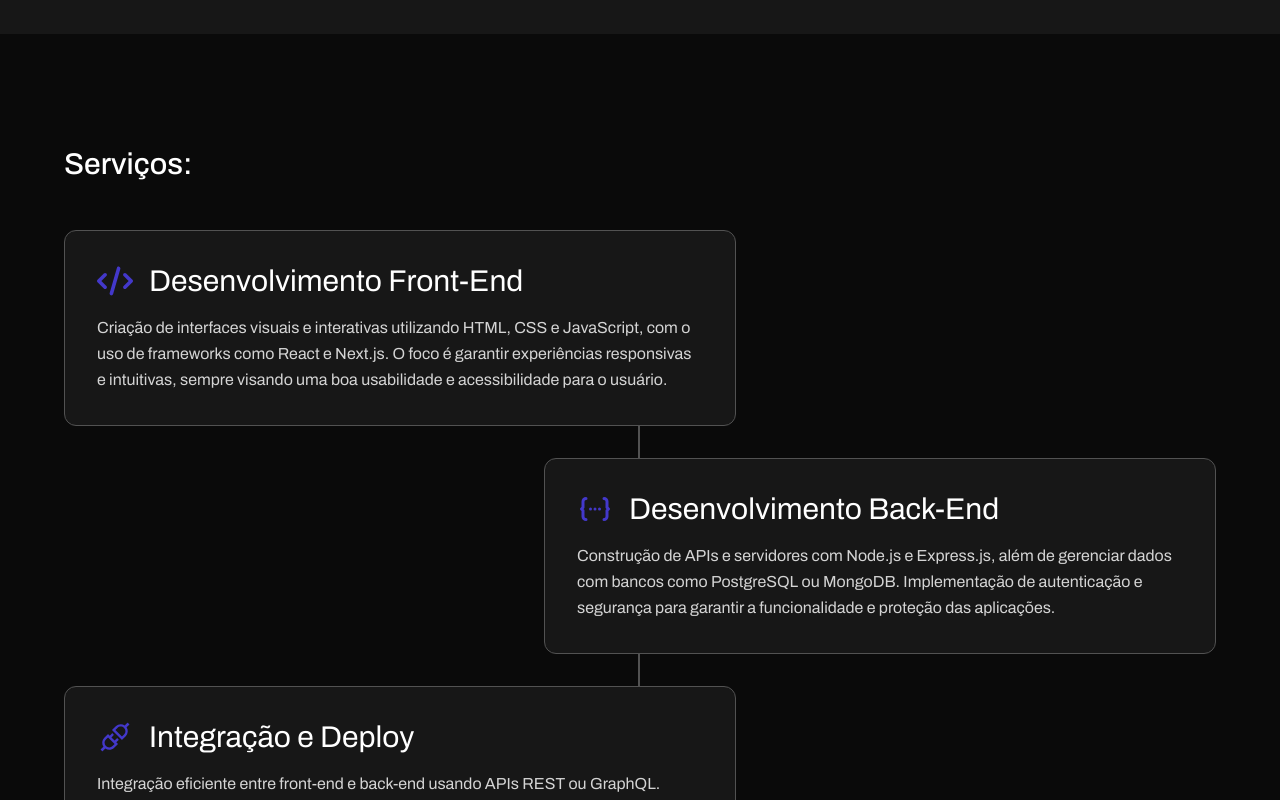
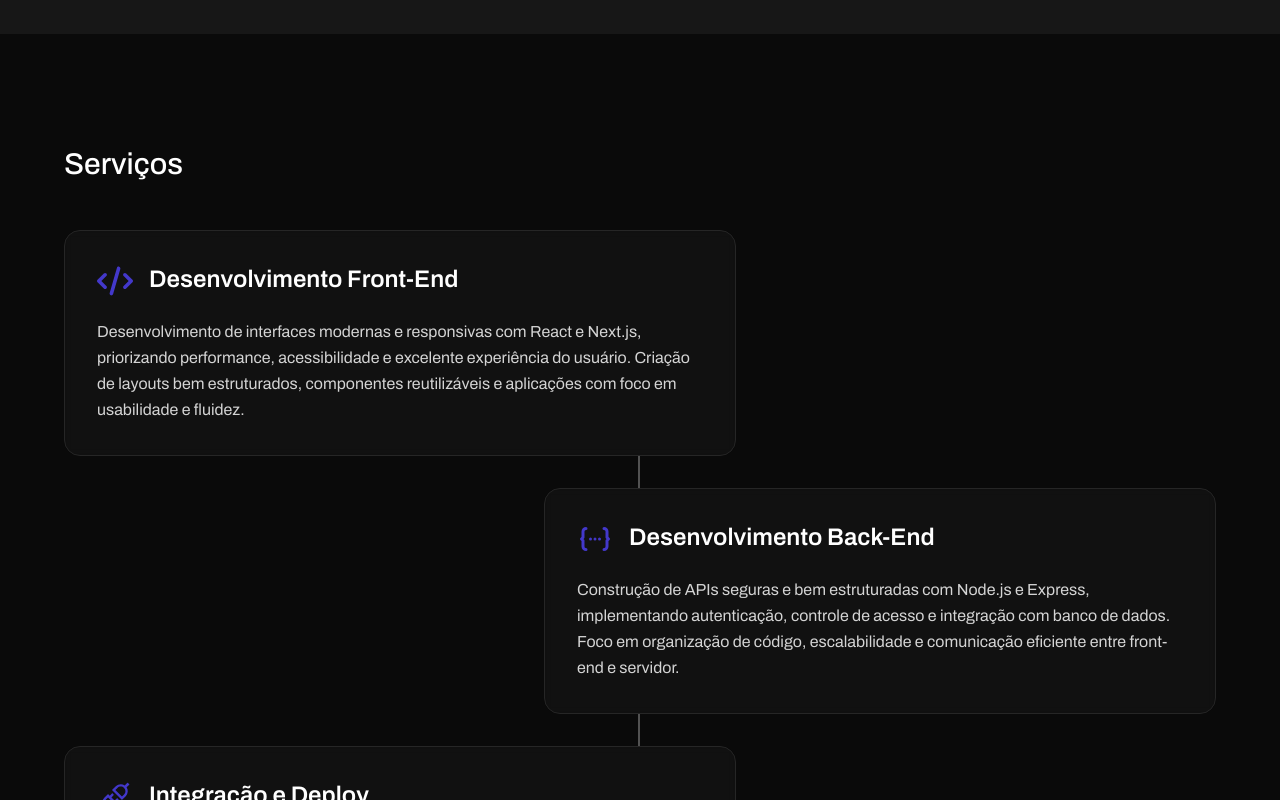
Before and after one commit to ivanrods/portfolio, a React (Vite) app: page / in a window 1280 px wide. Shown: the part 2340-3140 px from the top of the page. Built offline with nearby package versions, Linux system fonts and the light colour scheme.

Commit message:
refactor: updata styles services

```diff
--- a/src/components/ServiceCard.jsx
+++ b/src/components/ServiceCard.jsx
@@ -3,13 +3,13 @@ function ServiceCard({ title, description, children, positon }) {
   return (
     <div
       data-aos="fade-up"
-      className={`flex flex-col gap-4 max-w-2xl bg-neutral-900 border border-neutral-600 p-8 rounded-xl transition duration-300 hover:border-custom-color
-    ${positon} `}
+      className={`group flex flex-col gap-5 max-w-2xl bg-neutral-900/60 backdrop-blur-sm border border-neutral-800 p-8 rounded-2xl transition-all duration-300 hover:border-custom-color hover:shadow-xl hover:shadow-custom-color/10
+${positon}`}
     >
       <div className="flex gap-4">
         {children}
 
-        <h3 className="text-xl md:text-3xl inline">{title}</h3>
+        <h3 className="text-xl md:text-2xl font-semibold">{title}</h3>
       </div>
 
       <Text text={description} />
--- a/src/sections/Services.jsx
+++ b/src/sections/Services.jsx
@@ -8,16 +8,16 @@ import Title from "../components/Title";
 function Services() {
   return (
     <Container id="services" color="bg-neutral-950">
-      <Title title="Serviços:" />
+      <Title title="Serviços" />
       <section className="flex flex-col w-full py-8">
         <ServiceCard
           title="Desenvolvimento Front-End"
           description={
-            "Criação de interfaces visuais e interativas utilizando HTML, CSS e JavaScript, com o uso de frameworks como React e Next.js. O foco é garantir experiências responsivas e intuitivas, sempre visando uma boa usabilidade e acessibilidade para o usuário."
+            "Desenvolvimento de interfaces modernas e responsivas com React e Next.js, priorizando performance, acessibilidade e excelente experiência do usuário. Criação de layouts bem estruturados, componentes reutilizáveis e aplicações com foco em usabilidade e fluidez."
           }
           positon="self-start"
         >
-          <FaCode className="text-4xl text-custom-color" />
+          <FaCode className="text-4xl text-custom-color transition duration-300 group-hover:scale-110" />
         </ServiceCard>
         <small
           data-aos="fade-up"
@@ -26,11 +26,11 @@ function Services() {
         <ServiceCard
           title="Desenvolvimento Back-End"
           description={
-            "Construção de APIs e servidores com Node.js e Express.js, além de gerenciar dados com bancos como PostgreSQL ou MongoDB. Implementação de autenticação e segurança para garantir a funcionalidade e proteção das aplicações."
+            "Construção de APIs seguras e bem estruturadas com Node.js e Express, implementando autenticação, controle de acesso e integração com banco de dados. Foco em organização de código, escalabilidade e comunicação eficiente entre front-end e servidor."
           }
           positon="self-end"
         >
-          <TbCodeDots className="text-4xl blue-600 text-custom-color" />
+          <TbCodeDots className="text-4xl text-custom-color transition duration-300 group-hover:scale-110" />
         </ServiceCard>
         <small
           data-aos="fade-up"
@@ -39,11 +39,11 @@ function Services() {
         <ServiceCard
           title={"Integração e Deploy"}
           description={
-            "Integração eficiente entre front-end e back-end usando APIs REST ou GraphQL. Realização de deploy de aplicações em plataformas como Vercel, Netlify ou AWS, garantindo desempenho estável e rápido para os usuários finais."
+            "Integração entre front-end e back-end utilizando APIs REST, garantindo comunicação eficiente e dados consistentes. Deploy de aplicações em ambiente de produção, priorizando estabilidade, desempenho e boas práticas."
           }
           positon="self-start"
         >
-          <AiOutlineApi className="text-4xl text-custom-color" />
+          <AiOutlineApi className="text-4xl text-custom-color transition duration-300 group-hover:scale-110" />
         </ServiceCard>
       </section>
     </Container>
```
